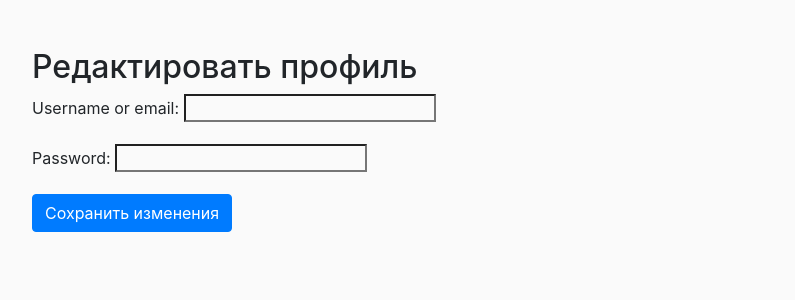
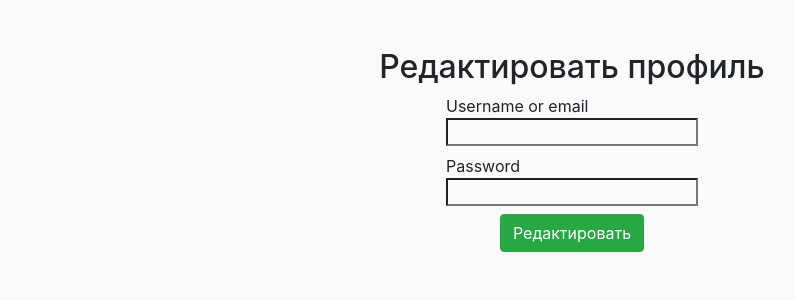
Before and after one commit to Gashiykh/instagram, a Django app: template instagram/templates/instagram/edit_profile.html in a window 1280 px wide. Shown: the part 77-377 px from the top of the page, without its empty margins (68-863 px from the left). Run offline with Django 3.2, Linux system fonts and the light colour scheme; the template is opened without the code that fills it: values that come from a table or form of the project are taken from there, others are empty; tables that the repository leaves empty hold one stand-in row (values such as "Sample post"); parts of the project's set-up code (start-up, migrations or seed data) failed here and were passed over; some libraries are stand-ins or nearby versions.

Commit message:
Поправил немного

```diff
--- a/instagram/templates/instagram/edit_profile.html
+++ b/instagram/templates/instagram/edit_profile.html
@@ -2,11 +2,9 @@
 
 {% block content %}
 <div class="container mt-5">
-    <h2>Редактировать профиль</h2>
-    <form method="post" enctype="multipart/form-data">
-        {% csrf_token %}
-        {{ form.as_p }}
-        <button type="submit" class="btn btn-primary">Сохранить изменения</button>
-    </form>
+    <h2 class="text-center">Редактировать профиль</h2>
+
+        {% include 'partial/form.html' with request_method='post' btn_text='Редактировать'%}
+
 </div>
 {% endblock %}
--- a/instagram/templates/partial/form.html
+++ b/instagram/templates/partial/form.html
@@ -1,5 +1,5 @@
 {% if not fields_only %}
-    <form action="{{ action_url|default:'' }}" method="{{ request_method| default:'get' }}">
+    <form action="{{ action_url|default:'' }}" method="{{ request_method| default:'get' }}" enctype="multipart/form-data">
     {% csrf_token %}
 {% endif %}
 
```
